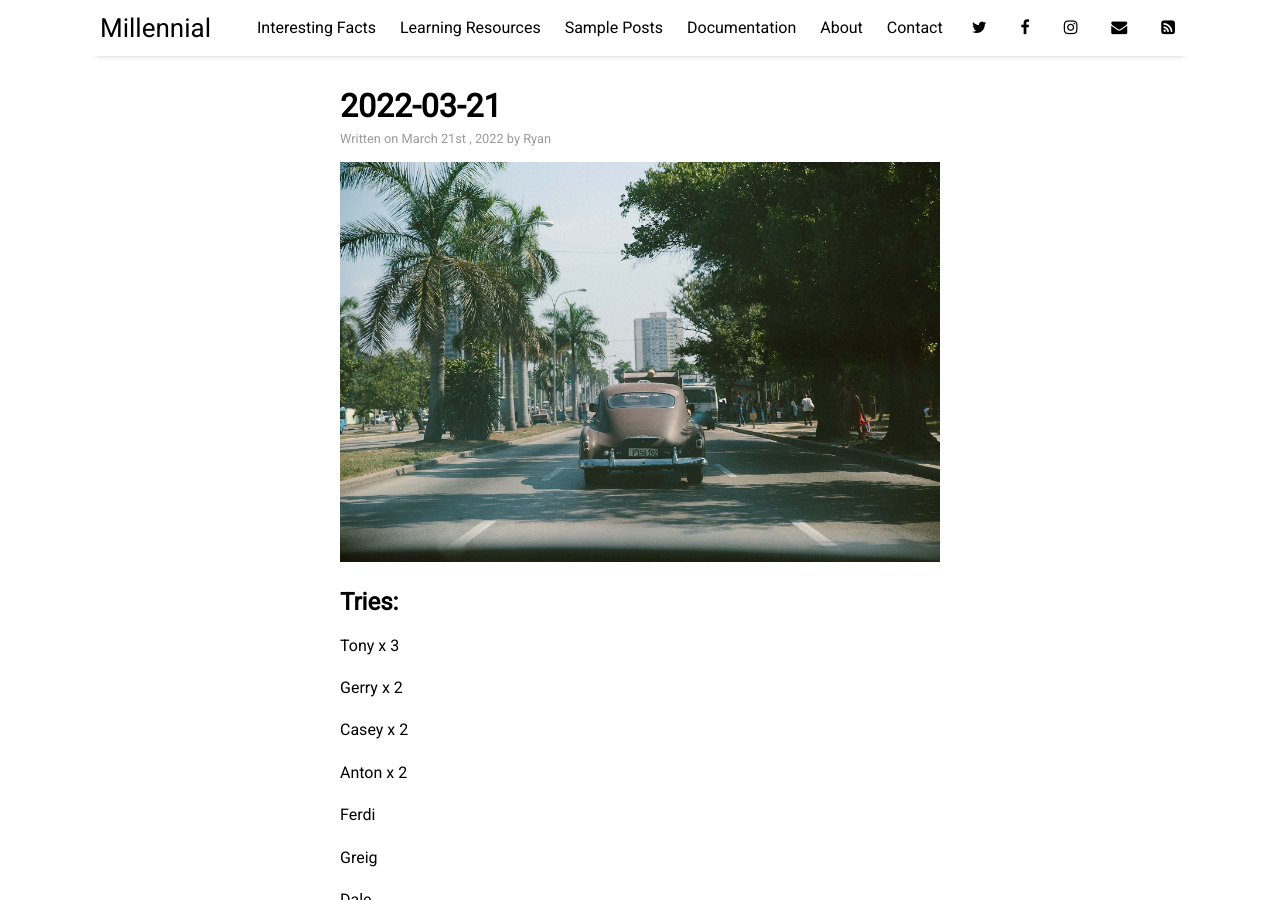
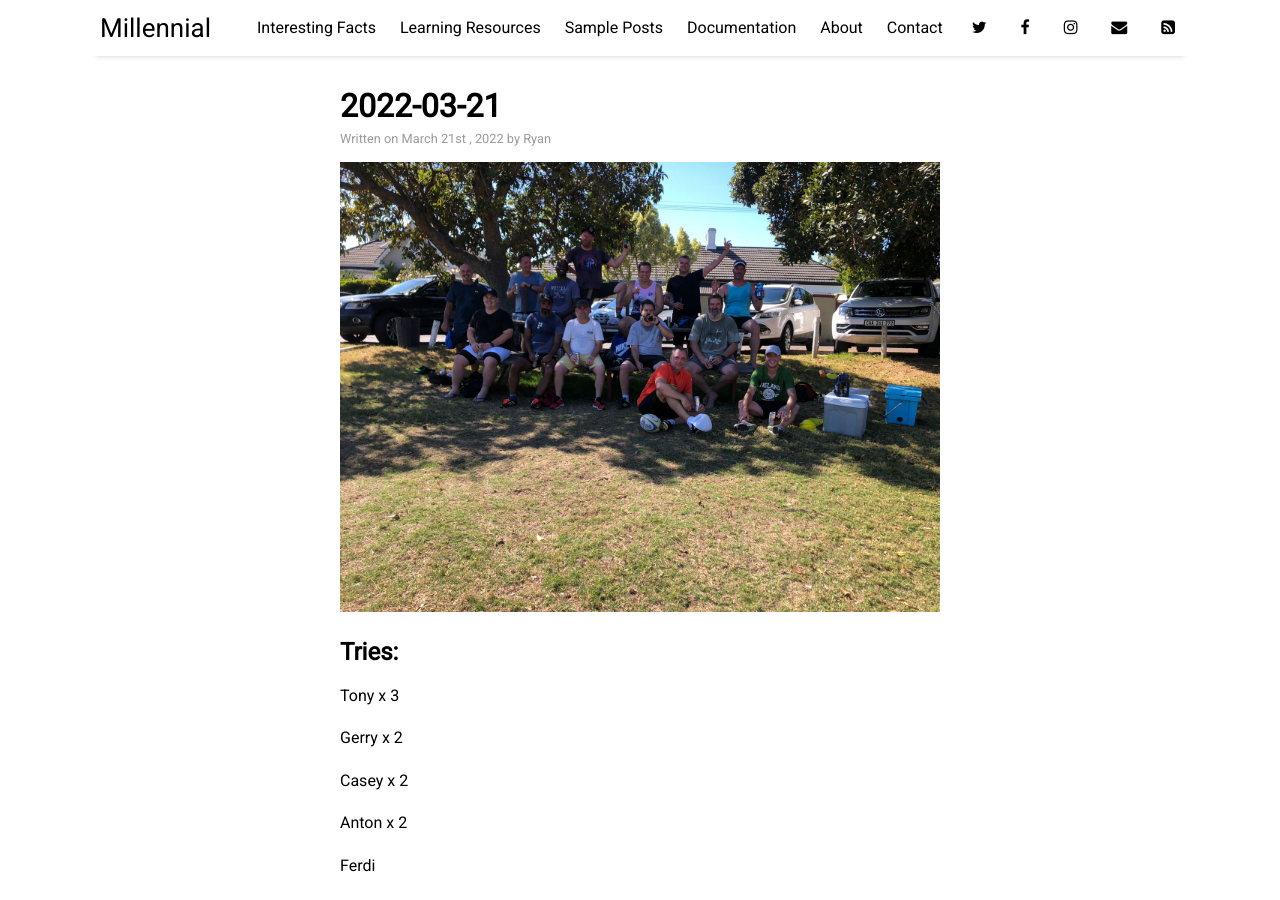
Before and after one commit to sundayrugby/sundayrugby.github.io, a Jekyll site: the page built from _posts/2022-03-21-A.md, in a window 1280 px wide and 900 px high. Built offline with Jekyll 4.4.1, drawn with Linux system fonts in a browser that asks for light colours; nearby versions of some CDN libraries.

Commit message:
Update 2022-03-21-A.md

```diff
--- a/_posts/2022-03-21-A.md
+++ b/_posts/2022-03-21-A.md
@@ -4,7 +4,7 @@ title: "2022-03-21"
 author: "Ryan"
 categories: games
 tags: [sample]
-image: cuba-2.jpg
+image: 2022_03_21.jpg
 ---
 
 ## Tries:
```
